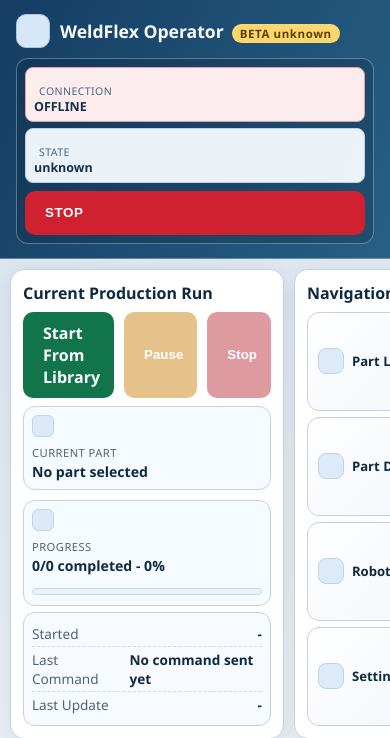
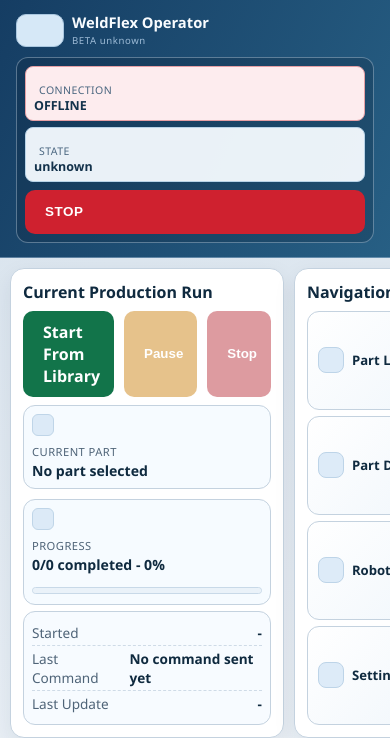
Before and after one commit to gagesmith3/WeldFlex, a Flask app: page / in a window 390 px wide. Shown: the top 738 px of the page. Run offline with Flask 3, Linux system fonts and the light colour scheme; data that the repository does not hold is empty; some libraries are stand-ins or nearby versions.

Commit message:
updates7

```diff
--- a/backend/static/css/operator.css
+++ b/backend/static/css/operator.css
@@ -131,6 +131,15 @@ input, textarea, select, [contenteditable] {
   background: #ffd66b;
   color: #5a3f00;
   font-weight: 700;
+}
+
+.title-version {
+  display: block;
+  font-size: 0.72rem;
+  letter-spacing: 0.06em;
+  opacity: 0.72;
+  margin-top: 3px;
+  color: #d0e8ff;
 }
 
 .app-header-right {
@@ -950,7 +959,11 @@ pre {
     grid-template-columns: 1.2fr 1fr;
     gap: 10px;
   }
-  .app-header h1 { font-size: 1.1rem; }
+  .app-header-left { align-items: stretch; gap: 8px; }
+  .home-btn { width: 48px; height: auto; border-radius: 10px; }
+  .home-btn svg { width: 22px; height: 22px; }
+  .app-header h1 { font-size: 0.92rem; line-height: 1.2; }
+  .title-version { font-size: 0.6rem; margin-top: 2px; }
   .title-block p { display: none; }
   .app-header-right { padding: 8px; }
   .nav-status-wrap { gap: 8px; }
--- a/backend/templates/base.html
+++ b/backend/templates/base.html
@@ -16,8 +16,8 @@
       <div class="app-header-left">
         {{ icon_link('/', 'home', '', 'home-btn', 'Back to Home') }}
         <div class="title-block">
-          <h1>WeldFlex Operator<span class="beta-badge">BETA {{ git_sha }}</span></h1>
-          <p>LYNX4 Powered Automated Stud Welding</p>
+          <h1>WeldFlex Operator</h1>
+          <span class="title-version">BETA {{ git_sha }}</span>
         </div>
       </div>
       <div class="app-header-right nav-status-wrap">
```
